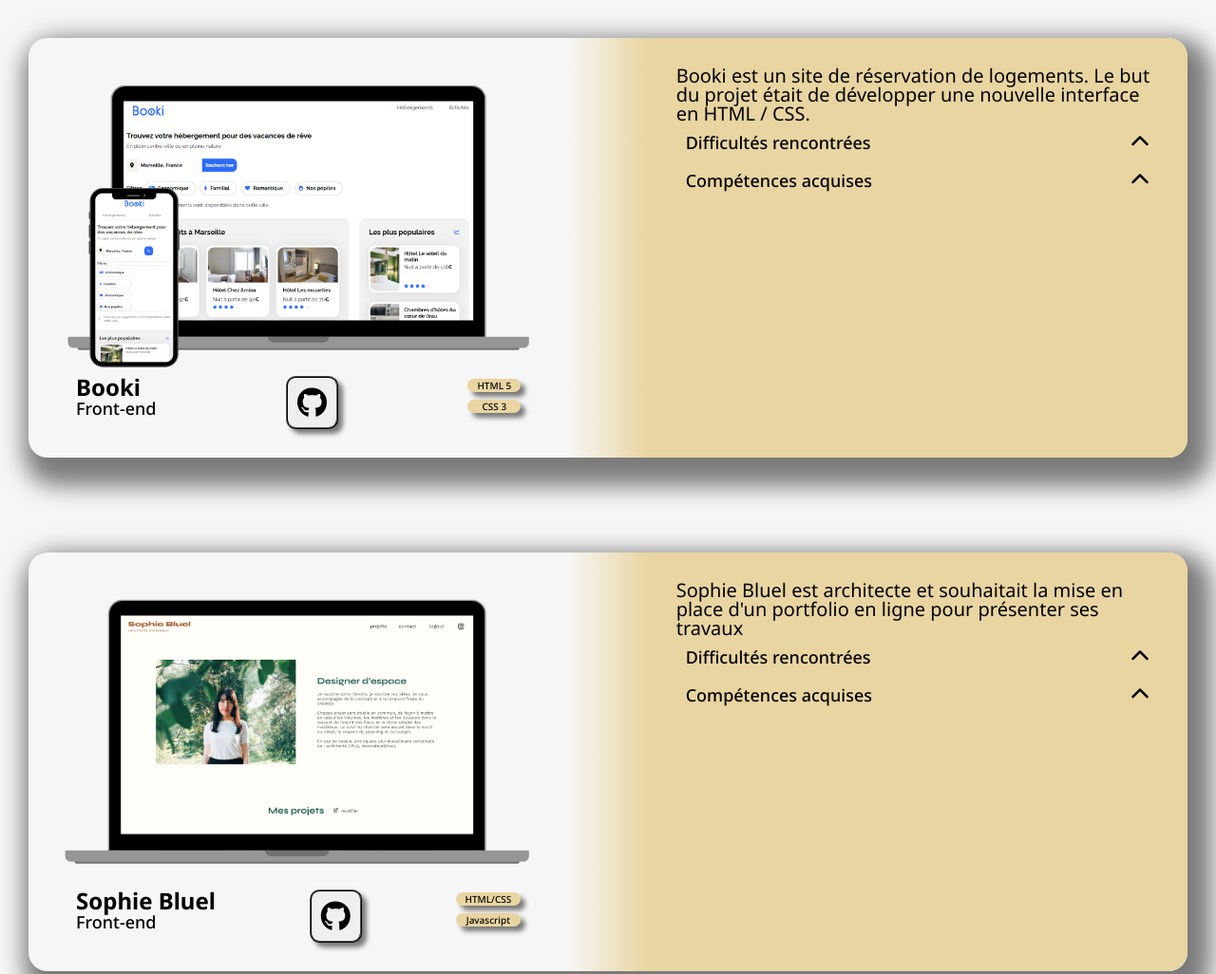
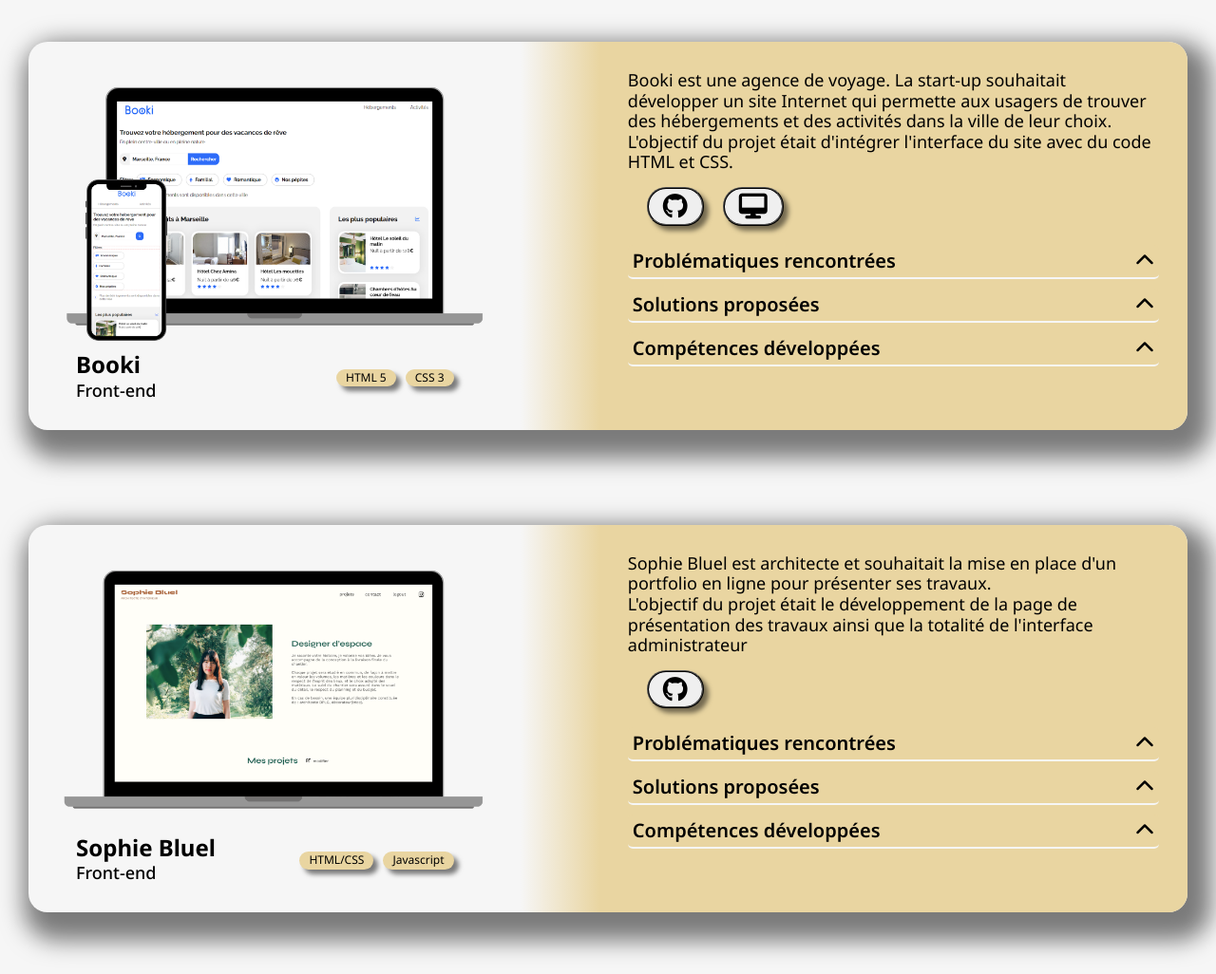
Before and after one commit to thomas-ruch/portfolio-react, a React app: page / in a window 1280 px wide. Shown: the part 980-2006 px from the top of the page at 95% size. Built offline with nearby package versions, Linux system fonts and the light colour scheme.

Commit message:
Mise à jour du composant Card et de la galerie.

```diff
--- a/src/components/Card/_card.scss
+++ b/src/components/Card/_card.scss
@@ -8,16 +8,20 @@
   @extend %large-shadow;
 
   .card-left {
-    width: 50%;
+    width: 45%;
     padding: 30px;
     border-radius: 20px 0 0 20px;
   }
 
   .card-right {
-    width: 50%;
+    width: 55%;
     padding: 30px;
     background-color: utils.$bg-light;
     border-radius: 0 20px 20px 0;
+
+    p {
+      font-size: 18px;
+    }
   }
 
   .gradient {
@@ -30,28 +34,29 @@
   }
 
   button {
-    font-size: 16px;
-    font-weight: 600;
     border: 2px ridge black;
-    border-radius: 10px;
-    padding: 10px;
+    border-radius: 20px;
+    padding: 5px 15px;
     cursor: pointer;
+    margin: 15px 0 10px 20px;
     @extend %small-shadow;
+    transition: all 0.2s ease-in-out;
+    &:hover {
+      box-shadow: 0 0 10px rgba(255, 255, 255, 0.7);
+    }
   }
 
   .card-infos {
     display: flex;
     justify-content: space-between;
-    padding: 0 20px 0 20px;
+    padding: 0 40px 0 20px;
   }
 
   img {
-    //background-color: utils.$bg-light;
     width: 100%;
     object-fit: cover;
     border-radius: 10px;
     margin-bottom: 5px;
-    //@extend %shadow;
   }
 
   h3 {
@@ -60,7 +65,7 @@
     margin: 0;
   }
 
-  span {
+  .subtitle {
     font-size: 18px;
     font-weight: 500;
     color: utils.$txt-light-bg;
@@ -68,7 +73,9 @@
 
   .card-tags {
     display: flex;
-    flex-direction: column;
-    gap: 5px;
+    flex-wrap: wrap;
+    align-items: center;
+    flex-direction: row;
+    gap: 10px;
   }
 }
--- a/src/components/Card/index.jsx
+++ b/src/components/Card/index.jsx
@@ -8,12 +8,14 @@ function Card({
   cover,
   description,
   tags,
-  url,
-  difficulties,
+  urlGit,
+  urlSite,
+  issues,
+  solutions,
   skills,
 }) {
-  const openUrl = () => {
-    window.open(url, "_blank");
+  const openUrl = (link) => {
+    window.open(link, "_blank");
   };
 
   return (
@@ -23,11 +25,8 @@ function Card({
         <div className="card-infos">
           <div>
             <h3>{title}</h3>
-            <span>{subtitle}</span>
+            <span className="subtitle">{subtitle}</span>
           </div>
-          <button onClick={openUrl}>
-            <i className={"fa-brands fa-github fa-2x"}></i>
-          </button>
           <div className="card-tags">
             {tags.map((elem, index) => (
               <Tag key={index} tag={elem} />
@@ -37,9 +36,20 @@ function Card({
       </div>
       <div className="gradient"></div>
       <div className="card-right">
-        <p>{description}</p>
-        <DropBox title="Difficultés rencontrées" content={difficulties} />
-        <DropBox title="Compétences acquises" content={skills} />
+        {description.map((elem, index) => (
+          <p key={index}>{elem}</p>
+        ))}
+        <button title="Lien GitHub" onClick={() => openUrl(urlGit)}>
+          <i className={"fa-brands fa-github fa-2x"}></i>
+        </button>
+        {urlSite && (
+          <button title="Lien vers le site" onClick={() => openUrl(urlSite)}>
+            <i className="fa-solid fa-desktop fa-2x"></i>
+          </button>
+        )}
+        <DropBox title="Problématiques rencontrées" content={issues} />
+        <DropBox title="Solutions proposées" content={solutions} />
+        <DropBox title="Compétences développées" content={skills} />
       </div>
     </li>
   );
--- a/src/components/DropBox/_dropbox.scss
+++ b/src/components/DropBox/_dropbox.scss
@@ -9,11 +9,13 @@
   justify-content: space-between;
   align-items: center;
   background-color: utils.$main-color;
-  color: utils.$txt-dark-bg;
+  color: utils.$txt-light-bg;
   font-size: 20px;
   font-weight: 600;
+  border-bottom: 2px utils.$secondary-color solid;
   border-radius: 5px;
-  padding: 10px;
+  padding: 5px;
+  margin-top: 10px;
   cursor: default;
 
   i {
@@ -31,9 +33,8 @@
   font-weight: 400;
 
   .drop-txt-content {
-    background-color: utils.$main-color;
+    background-color: utils.$bg-light;
     border-radius: 0 0 5px 5px;
-    margin-top: -5px;
     z-index: 0;
     overflow: hidden;
 
@@ -41,12 +42,15 @@
       display: block;
       padding: 20px;
     }
-  }
 
-  ul {
-    list-style-type: none;
-    padding: 20px;
-    margin: 0;
+    ul {
+      list-style-type: disc;
+      margin-left: 20px;
+    }
+
+    li {
+      margin: 10px;
+    }
   }
 }
 
--- a/src/components/Gallery/index.jsx
+++ b/src/components/Gallery/index.jsx
@@ -12,8 +12,10 @@ function Gallery() {
           cover,
           description,
           tags,
-          url,
-          difficulties,
+          urlGit,
+          urlSite,
+          issues,
+          solutions,
           skills,
         }) => (
           <Card
@@ -24,8 +26,10 @@ function Gallery() {
             cover={cover}
             description={description}
             tags={tags}
-            url={url}
-            difficulties={difficulties}
+            urlGit={urlGit}
+            urlSite={urlSite}
+            issues={issues}
+            solutions={solutions}
             skills={skills}
           />
         )
--- a/src/components/Header/index.jsx
+++ b/src/components/Header/index.jsx
@@ -7,9 +7,36 @@ function Header() {
         <h1>Thomas Ruch</h1>
       </NavLink>
       <nav>
-        <NavLink to="/#home-gallery">Travaux</NavLink>
-        <NavLink to="/#home-about">A propos</NavLink>
-        <NavLink to="/#home-contact">Contact</NavLink>
+        <NavLink
+          to="#"
+          onClick={() =>
+            document
+              .getElementById("home-gallery")
+              .scrollIntoView({ behavior: "smooth" })
+          }
+        >
+          Projets.
+        </NavLink>
+        <NavLink
+          to="#h"
+          onClick={() =>
+            document
+              .getElementById("home-about")
+              .scrollIntoView({ behavior: "smooth" })
+          }
+        >
+          A propos.
+        </NavLink>
+        <NavLink
+          to="#"
+          onClick={() =>
+            document
+              .getElementById("home-contact")
+              .scrollIntoView({ behavior: "smooth" })
+          }
+        >
+          Contact.
+        </NavLink>
       </nav>
     </header>
   );
--- a/src/components/Tag/_tag.scss
+++ b/src/components/Tag/_tag.scss
@@ -1,14 +1,16 @@
 @use "../../scss/utils";
 
 .tag {
-  font-size: 10px;
-  font-weight: 500;
+  display: block;
+  font-size: 12px;
+  font-weight: 400;
   text-align: center;
   color: utils.$txt-light-bg;
   background-color: utils.$main-color;
   margin-top: 3px;
   padding: 2px 10px;
-  border-radius: 15px;
+  //height: 16px;
+  border-radius: 10px;
   cursor: default;
   @extend %small-shadow;
 }
--- a/src/datas/projects.json
+++ b/src/datas/projects.json
@@ -4,57 +4,103 @@
     "title": "Booki",
     "subtitle": "Front-end",
     "cover": "/images/fond_booki.png",
-    "description": "Booki est un site de réservation de logements. Le but du projet était de développer une nouvelle interface en HTML / CSS.",
-    "difficulties": ["Respect de la maquette", "Appropriation du langage HTML"],
+    "description": [
+      "Booki est une agence de voyage. La start-up souhaitait développer un site Internet qui permette aux usagers de trouver des hébergements et des activités dans la ville de leur choix.",
+      "L'objectif du projet était d'intégrer l'interface du site avec du code HTML et CSS."
+    ],
+    "issues": [
+      "Assurer une conformité stricte du site à la maquette",
+      "Développer, à partir de la version desktop, une version mobile du site"
+    ],
+    "solutions": [
+      "Effectuer un découpage précis de la maquette avant le codage HTML/CSS",
+      "Le découpage permet également, à l'aide de media queries, de développer efficacement et rapidement la version mobile"
+    ],
     "skills": [
       "Intégrer du contenu conformément à une maquette avec HTML et CSS",
-      "Implémenter une interface responsive avec HTML et CSS"
+      "Implémenter une interface responsive avec HTML et CSS",
+      "Organiser et gérer les modifications du code avec Git et GitHub"
     ],
     "tags": ["HTML 5", "CSS 3"],
-    "url": "https://github.com/thomas-ruch/Projet-Booki"
+    "urlGit": "https://github.com/thomas-ruch/Projet-Booki",
+    "urlSite": "https://thomas-ruch.github.io/Projet-Booki/"
   },
   {
     "id": "002",
     "title": "Sophie Bluel",
     "subtitle": "Front-end",
     "cover": "/images/fond_bluel.png",
-    "description": "Sophie Bluel est architecte et souhaitait la mise en place d'un portfolio en ligne pour présenter ses travaux",
-    "difficulties": ["Coder la gestion de tokens d'authentification"],
+    "description": [
+      "Sophie Bluel est architecte et souhaitait la mise en place d'un portfolio en ligne pour présenter ses travaux.",
+      "L'objectif du projet était le développement de la page de présentation des travaux ainsi que la totalité de l'interface administrateur"
+    ],
+    "issues": [
+      "Appréhendez la gestion de l'authentification et les appels à l'API"
+    ],
+    "solutions": [],
     "skills": [
       "Manipuler des éléments du DOM et gérer les événements utilisateurs avec Javascript",
       "Récupérer des données utilisateurs via formulaires"
     ],
     "tags": ["HTML/CSS", "Javascript"],
-    "url": "https://github.com/thomas-ruch/Projet-3-Bluel"
+    "urlGit": "https://github.com/thomas-ruch/Projet-3-Bluel"
   },
   {
     "id": "003",
     "title": "Nina Carducci",
     "subtitle": "Débugage et optimisation",
     "cover": "/images/fond_carducci.png",
-    "difficulties": [""],
-    "skills": [""],
+    "description": [
+      "Nina Carducci est photographe. Son site contenait des bugs, la navigation était peu fluide et son référencement inexistant.",
+      "L'objectif du projet était de procéder à une optimisation de l'ensemble du site sur le plan technique, du référencement et de l'accessibilité"
+    ],
+    "issues": [
+      "Identifier les points à optimiser",
+      "Améliorer l'accessibilité du site"
+    ],
+    "solutions": [
+      "Utiliser des outils comme Lighthouse ou Wave pour cibler les points à améliorer",
+      "Identifier les bonnes pratiques de codage (balises et hiérarchisation sémantiques, attributs spécifiques, contraste) pour améliorer l'accessibilité"
+    ],
+    "skills": [
+      "Optimiser les performances d’un site web",
+      "Débugger un site web grâce aux Chrome DevTools"
+    ],
     "tags": ["HTML/CSS", "SEO"],
-    "url": "https://github.com/thomas-ruch/Nina-Carducci-Dev"
+    "urlGit": "https://github.com/thomas-ruch/Nina-Carducci-Dev",
+    "urlSite": "https://thomas-ruch.github.io/Nina-Carducci-Dev/"
   },
   {
     "id": "004",
     "title": "Kasa",
     "subtitle": "Front-end",
     "cover": "/images/fond_kasa.png",
-    "difficulties": [""],
-    "skills": [""],
+    "description": [""],
+    "issues": [""],
+    "solutions": [],
+    "skills": [
+      "Configurer la navigation entre les pages de l'application avec React Router",
+      "Initialiser une application avec Create React App",
+      "Développer des éléments de l'interface d'un site web grâce à des composants React"
+    ],
     "tags": ["React", "SASS"],
-    "url": "https://github.com/thomas-ruch/p6-kasa"
+    "urlGit": "https://github.com/thomas-ruch/p6-kasa",
+    "urlSite": "https://thomas-ruch.github.io/p6-kasa-build/"
   },
   {
     "id": "005",
     "title": "Mon vieux grimoire",
     "subtitle": "Back-end",
     "cover": "/images/fond_grimoire.png",
-    "difficulties": [""],
-    "skills": [""],
-    "tags": ["Node.js", "Express"],
-    "url": "https://github.com/thomas-ruch/p7-backend"
+    "description": [""],
+    "issues": [""],
+    "solutions": [],
+    "skills": [
+      "Implémenter un modèle logique de données conformément à la réglementation",
+      "Mettre en œuvre des opérations CRUD de manière sécurisée",
+      "Stocker des données de manière sécurisée"
+    ],
+    "tags": ["Node.js", "Express", "MongoDB"],
+    "urlGit": "https://github.com/thomas-ruch/p7-backend"
   }
 ]
--- a/src/datas/skills.json
+++ b/src/datas/skills.json
@@ -28,5 +28,10 @@
     "id": "006",
     "title": "Express",
     "fa_icon": "fa-solid fa-truck-fast"
+  },
+  {
+    "id": "007",
+    "title": "Git",
+    "fa_icon": "fa-brands fa-git"
   }
 ]
--- a/src/pages/Home/_home.scss
+++ b/src/pages/Home/_home.scss
@@ -52,6 +52,7 @@ section {
 
 #home-about {
   background-color: utils.$main-color;
+  font-size: 24px;
 
   p {
     width: 80%;
--- a/src/scss/_base.scss
+++ b/src/scss/_base.scss
@@ -108,7 +108,7 @@ section {
   display: block;
 }
 body {
-  line-height: 1;
+  line-height: 1.2;
 }
 ol,
 ul {
--- a/src/scss/utilities/_variables.scss
+++ b/src/scss/utilities/_variables.scss
@@ -11,5 +11,5 @@ $txt-dark-bg: white;
 $txt-light-bg: black;
 
 //Screen sizes
-$desktop-max-width: 1600px;
+$desktop-max-width: 1500px;
 $small-screen-width: 768px;
```
Also changed, not shown: src/styles/style.css, 1 other file.
